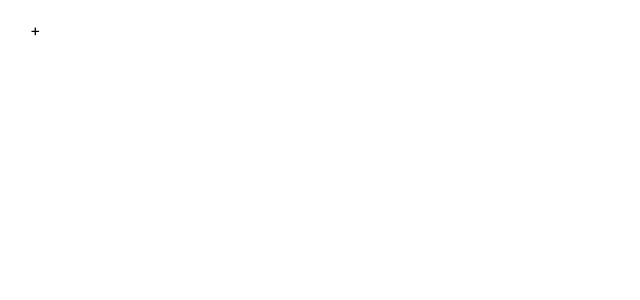
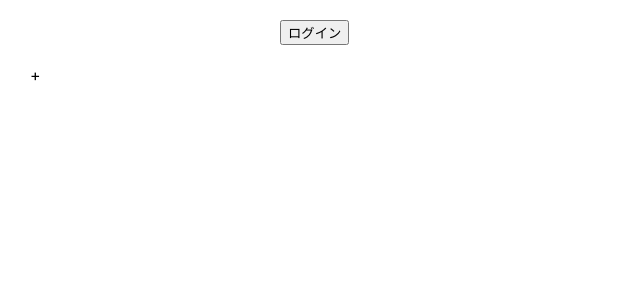
Before and after one commit to thmz337/memo-app-react, a React (Create React App) app: page / in a window 1280 px wide. Shown: the top 300 px of the page, without its empty margins (0-640 px from the left). Built offline with nearby package versions, Linux system fonts and the light colour scheme; the HTML template or start-up script is replaced by a standard one.

Commit message:
Contextを使用して、ログイン機能を追加

```diff
--- a/src/App.css
+++ b/src/App.css
@@ -45,3 +45,13 @@ li {
 .memo-form .delete-button {
   width: 50px;
 }
+
+.loginSection {
+  width: 500px;
+}
+
+.loginButton {
+  display: block;
+  margin-left: 280px;
+  margin-top: 20px;
+}
--- a/src/App.js
+++ b/src/App.js
@@ -3,6 +3,7 @@ import "./App.css";
 import MemoList from "./MemoList.js";
 import Form from "./Form.js";
 import NewMemoButton from "./NewMemoButton.js";
+import LoginSection from "./LoginSection.js";
 import useLocalStorage from "./hooks/useLocalStorage.js";
 
 function App() {
@@ -41,7 +42,7 @@ function App() {
   }
 
   return (
-    <div className="content">
+    <LoginSection>
       <div>
         <MemoList
           memos={memos}
@@ -64,7 +65,7 @@ function App() {
           }}
         />
       </div>
-    </div>
+    </LoginSection>
   );
 }
 
--- a/src/Form.js
+++ b/src/Form.js
@@ -1,13 +1,16 @@
-import { useState } from "react";
+import { useState, useContext } from "react";
+import { LoginConext } from "./LoginContext.js";
 
 export default function Form({ memo, onEdit, onDelete, isOpen }) {
   const [text, setText] = useState(memo.content);
+  const isLoggedIn = useContext(LoginConext);
 
   return (
     <section className="memo-form">
       {isOpen && (
         <>
           <textarea value={text} onChange={(e) => setText(e.target.value)} />
+          {isLoggedIn && (
             <div>
               <button
                 className="edit-button"
@@ -19,6 +22,7 @@ export default function Form({ memo, onEdit, onDelete, isOpen }) {
                 削除
               </button>
             </div>
+          )}
         </>
       )}
     </section>
--- /dev/null
+++ b/src/LoginContext.js
@@ -0,0 +1,3 @@
+import { createContext } from "react";
+
+export const LoginConext = createContext(false);
--- /dev/null
+++ b/src/LoginSection.js
@@ -0,0 +1,23 @@
+import { useState } from "react";
+import { LoginConext } from "./LoginContext.js";
+
+export default function LoginSection({ children }) {
+  const [isLoggedIn, setIsLoggedIn] = useState(false);
+
+  return (
+    <div className="loginSection">
+      <button
+        className="loginButton"
+        onClick={() => setIsLoggedIn(!isLoggedIn)}
+      >
+        {isLoggedIn ? "ログアウト" : " ログイン"}
+      </button>
+
+      <section className="content">
+        <LoginConext.Provider value={isLoggedIn}>
+          {children}
+        </LoginConext.Provider>
+      </section>
+    </div>
+  );
+}
```
Lines whose indentation alone changed are shown as unchanged.
